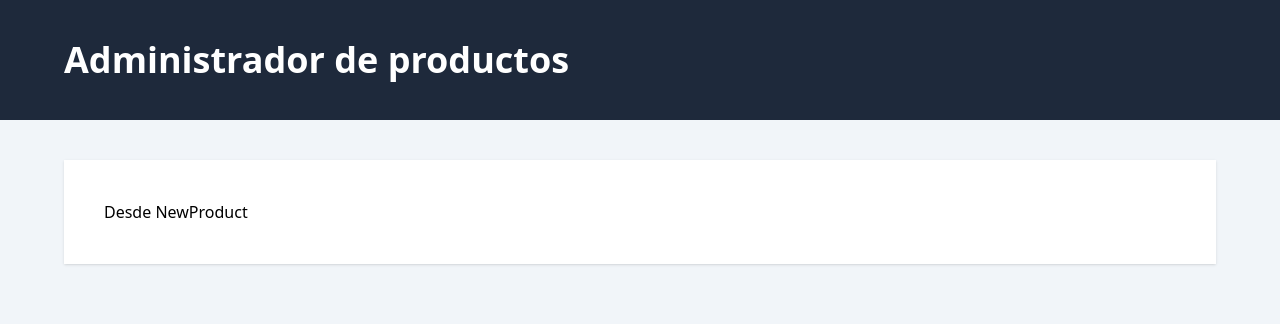
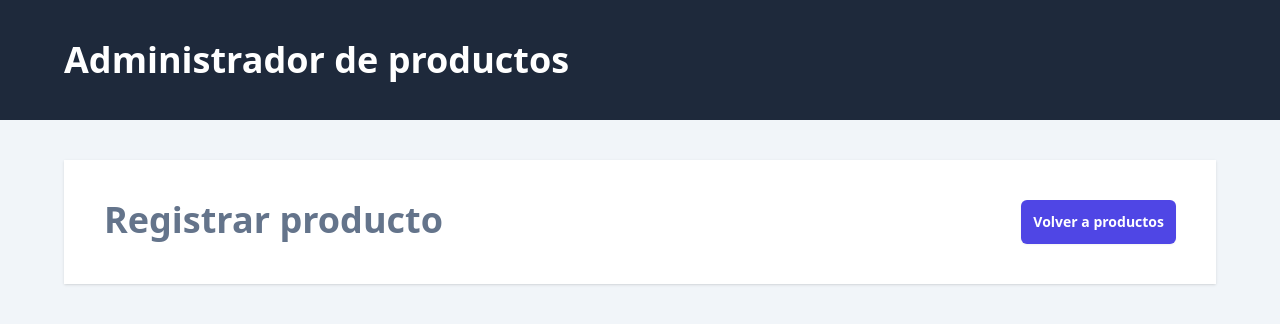
Before and after one commit to lemus777/client, a React (Vite) app: page /productos/nuevo in a window 1280 px wide. Shown: the top 324 px of the page. Built offline with nearby package versions, Linux system fonts and the light colour scheme.

Commit message:
routing between the diferent pages

```diff
--- a/src/views/NewProduct.tsx
+++ b/src/views/NewProduct.tsx
@@ -1,5 +1,17 @@
+import { Link } from "react-router-dom";
+
 export default function NewProduct() {
   return (
-    <div>Desde NewProduct</div>
+    <>
+      <div className='flex justify-between'>
+        <h2 className='text-4xl font-black text-slate-500'>Registrar producto</h2>
+        <Link
+          to='/'
+          className='rounded-md bg-indigo-600 p-3 text-sm font-bold text-white shadow-sm hover:bg-indigo-500'
+        >
+          Volver a productos
+        </Link>
+      </div>
+    </>
   )
 }
--- a/src/views/Products.tsx
+++ b/src/views/Products.tsx
@@ -1,5 +1,17 @@
+import { Link } from 'react-router-dom'
+
 export default function Products() {
   return (
-    <div>Desde Products</div>
+    <>
+      <div className='flex justify-between'>
+        <h2 className='text-4xl font-black text-slate-500'>Productos</h2>
+        <Link
+          to='productos/nuevo'
+          className='rounded-md bg-indigo-600 p-3 text-sm font-bold text-white shadow-sm hover:bg-indigo-500'
+        >
+          Agregar producto
+        </Link>
+      </div>
+    </>
   )
 }
```
